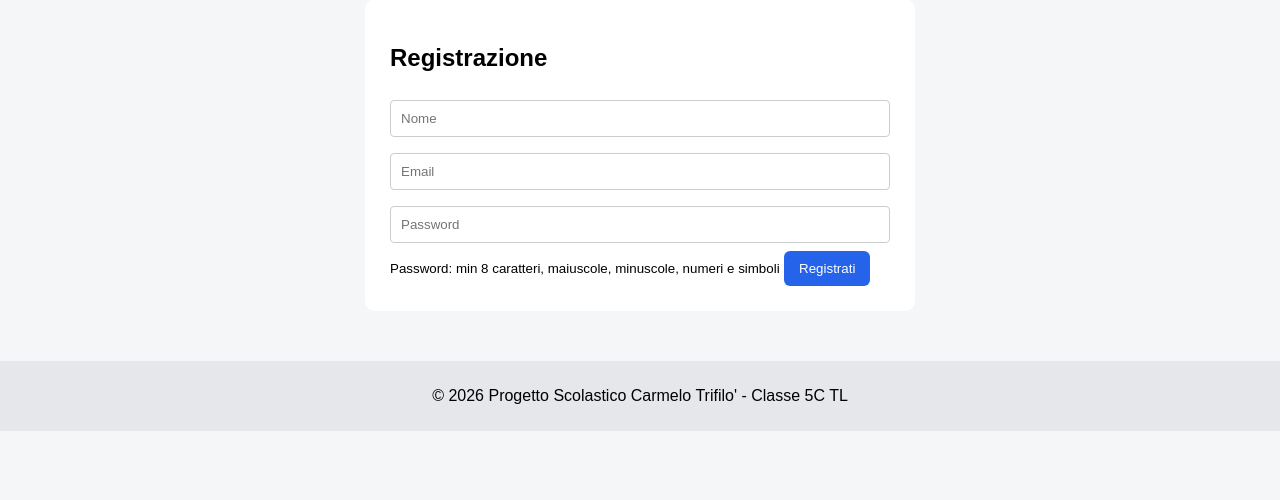
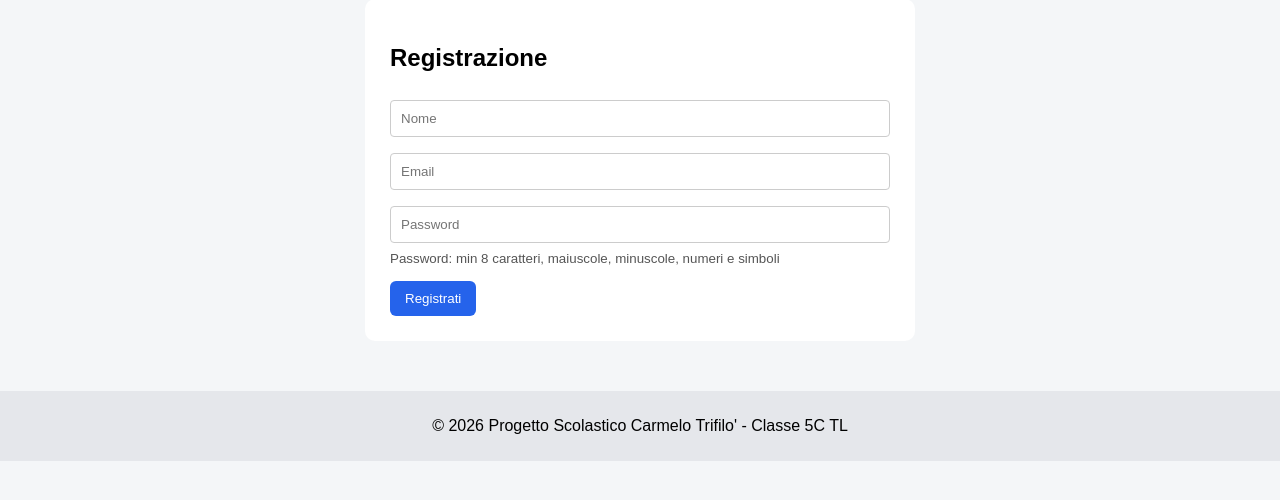
Before and after one commit to Trifilo/Gestioneguasti, a Flask app: page /register in a window 1280 px wide. Shown: the part 179-679 px from the top of the page. Run offline with Flask 3, Linux system fonts and the light colour scheme.

Commit message:
Update register.html

```diff
--- a/templates/register.html
+++ b/templates/register.html
@@ -9,8 +9,8 @@
     <form method="POST">
         <input type="text" name="nome" placeholder="Nome" required>
         <input type="email" name="email" placeholder="Email" required>
-        <input type="password" name="password" placeholder="Password" required>
-        <small>Password: min 8 caratteri, maiuscole, minuscole, numeri e simboli</small>
+        <input type="password" name="password" placeholder="Password" required minlength="8">
+        <small style="display:block; margin-bottom:15px; color:#555;">Password: min 8 caratteri, maiuscole, minuscole, numeri e simboli</small>
         <button class="btn" type="submit">Registrati</button>
     </form>
 </div>
```
